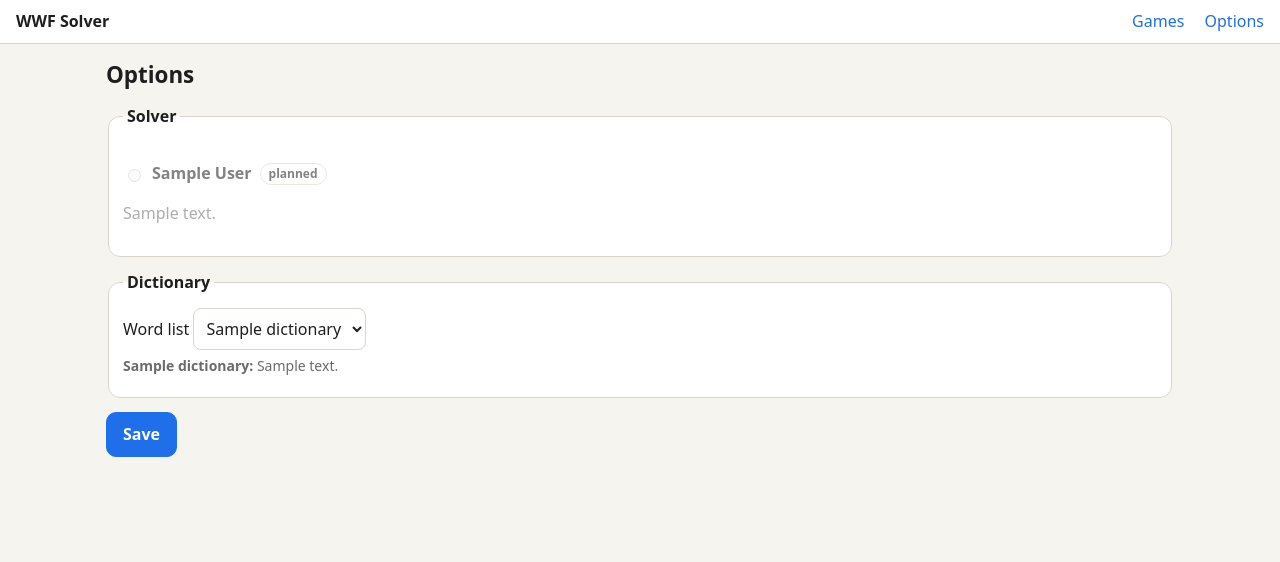
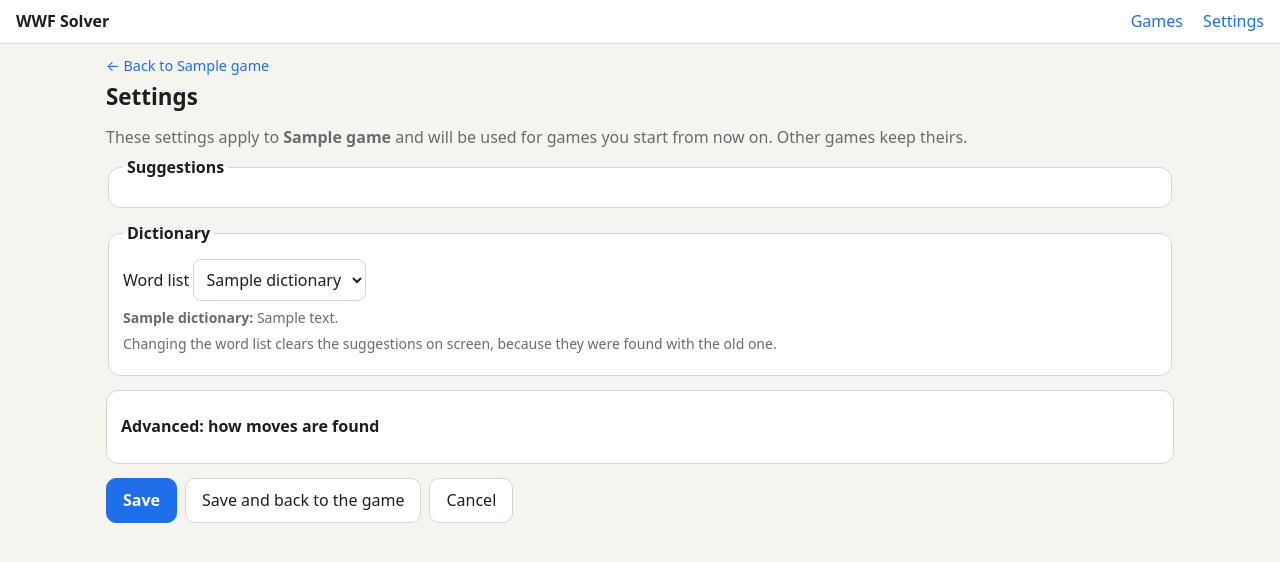
Before and after one commit to radmanesh/scrabble-bot, a Python web app: template src/wwf/web/templates/options.html in a window 1280 px wide. Shown: the top 562 px of the page. Run offline with Jinja, Linux system fonts and the light colour scheme; the template is opened without the code that fills it: most values are stand-ins (such as "Sample title", 1, 10 or a date in 2020).

Commit message:
Settings: everyday wording, clear scope, back to the game
- Maximum suggestions, Minimum score, Include blank tiles, Tie preference and
  Word list lead the page, with plain choice labels; stored option names and
  values are unchanged. Algorithm names, the demo engine and planned engines
  are under Advanced, with planned ones marked not available yet.
- Says what a save applies to (this game and games started from now on, or
  just new games) and links back to the game by name.
- Save and back to the game returns with a confirmation; Cancel is explicit.
- Changing the solver, its settings or the word list clears the suggestions
  that were found with the old ones.

Co-Authored-By: Claude Sonnet 5.5 <noreply@anthropic.com>

```diff
--- a/src/wwf/api/services.py
+++ b/src/wwf/api/services.py
@@ -158,7 +158,10 @@ class Services:
         return game
 
     def set_options(self, g: Game, solver_id: str, params: dict[str, Any], did: str | None) -> None:
+        before = (g.solver_id, g.params, g.dictionary_id)
         g.solver_id, g.params, g.dictionary_id = self.check_options(solver_id, params, did)
+        if (g.solver_id, g.params, g.dictionary_id) != before:
+            g.last_result = None  # suggestions were made with the old settings
 
     # --- recognition ------------------------------------------------------------------------
 
--- a/src/wwf/web/static/board.css
+++ b/src/wwf/web/static/board.css
@@ -362,3 +362,10 @@ a:focus-visible, button:focus-visible, summary:focus-visible, select:focus-visib
 .board-card.zoomed .guide-rows { display: none; }
 .board-card.zoomed .board { margin-left: 1.7em; font-size: 1.1rem; }
 @media (forced-colors: active) { .cell.proposed, .cell.pending, .cell.review, .cell.start-marker { outline-color: Highlight; } }
+
+/* settings */
+.scope { margin-top: 0; }
+.advanced > summary { cursor: pointer; font-weight: 600; min-height: 44px; display: flex; align-items: center; }
+fieldset.plain { border: 0; padding: 0; margin: 8px 0 0; min-width: 0; }
+.everyday { display: grid; gap: 14px; }
+.advanced .solver:not(:has(input[type=radio]:checked)) .params { display: none; }
--- a/src/wwf/web/templates/base.html
+++ b/src/wwf/web/templates/base.html
@@ -14,7 +14,7 @@
     <a class="brand" href="/">WWF Solver</a>
     <nav>
       <a href="/">Games</a>
-      <a href="/options{% if game %}?game={{ game.id }}{% endif %}">Options</a>
+      <a href="/options{% if game %}?game={{ game.id }}{% endif %}">Settings</a>
     </nav>
   </header>
   <main id="main" tabindex="-1">
--- a/src/wwf/web/templates/options.html
+++ b/src/wwf/web/templates/options.html
@@ -1,56 +1,57 @@
 {% extends "base.html" %}
-{% block title %}Options · WWF Solver{% endblock %}
+{% block title %}Settings · WWF Solver{% endblock %}
 {% block body_class %}page-options{% endblock %}
 {% block content %}
-<h1>Options</h1>
-{% if saved %}<p class="notice ok">Saved{% if game %} for this game{% endif %}.
+<p class="back-link">
+  {% if game %}<a href="/game/{{ game.id }}">← Back to {{ game.name }}</a>
+  {% else %}<a href="/">← Back to games</a>{% endif %}
+</p>
+<h1>Settings</h1>
+<p class="hint scope">
+  {% if game %}These settings apply to <b>{{ game.name }}</b> and will be used for games you start
+    from now on. Other games keep theirs.
+  {% else %}These settings are used for games you start from now on. A game you have already
+    started keeps its own; change it from inside that game.{% endif %}
+</p>
+{% if saved %}<p class="notice ok" role="status">Settings saved{% if game %} for {{ game.name }}{% endif %}.
   {% if game %}<a href="/game/{{ game.id }}">Back to the game</a>{% endif %}</p>{% endif %}
+
+{% macro param_field(sid, p, value) %}
+  {% set field = "p." ~ sid ~ "." ~ p.name %}
+  {% set label = param_labels.get(p.name, p.label) %}
+  {% set help = param_help.get(p.name, p.help) %}
+  <div class="param">
+    {% if p.type == "bool" %}
+      <input type="hidden" name="{{ field }}" value="false">
+      <label><input type="checkbox" name="{{ field }}" value="true" {% if value | truthy %}checked{% endif %}>
+        {{ label }}</label>
+    {% else %}
+      <label for="{{ field }}">{{ label }}</label>
+      {% if p.type == "choice" %}
+      <select id="{{ field }}" name="{{ field }}">
+        {% for ch in p.choices %}<option value="{{ ch }}" {% if ch == value %}selected{% endif %}>{{ choice_labels.get(ch, ch) }}</option>{% endfor %}
+      </select>
+      {% else %}
+      <input id="{{ field }}" name="{{ field }}" type="number" value="{{ value }}" inputmode="numeric"
+             step="{{ '1' if p.type == 'int' else 'any' }}"
+             {% if p.min is not none %}min="{{ p.min | int if p.type == 'int' else p.min }}"{% endif %}
+             {% if p.max is not none %}max="{{ p.max | int if p.type == 'int' else p.max }}"{% endif %}>
+      {% endif %}
+    {% endif %}
+    {% if help %}<p class="hint small">{{ help }}</p>{% endif %}
+  </div>
+{% endmacro %}
 
 <form id="options-form" action="/options" method="post">
   <input type="hidden" name="game_id" value="{{ game.id if game else '' }}">
 
   <fieldset class="card">
-    <legend>Solver</legend>
-    {% for s in solvers %}
-    <div class="solver{% if not s.enabled %} planned{% endif %}">
-      <label class="solver-choice">
-        <input type="radio" name="solver_id" value="{{ s.id }}"
-               {% if s.id == chosen %}checked{% endif %}{% if not s.enabled %} disabled{% endif %}>
-        <span class="solver-name">{{ s.display_name }}</span>
-        {% if not s.enabled %}<span class="badge">planned</span>{% endif %}
-      </label>
-      {% if s.description %}<p class="hint">{{ s.description }}</p>{% endif %}
-
-      {% if s.enabled and s.params %}
-      <div class="params">
-        {% for p in s.params %}
-        {% set field = "p." ~ s.id ~ "." ~ p.name %}
-        {% set value = values[s.id][p.name] %}
-        <div class="param">
-          {% if p.type == "bool" %}
-            <input type="hidden" name="{{ field }}" value="false">
-            <label><input type="checkbox" name="{{ field }}" value="true" {% if value | truthy %}checked{% endif %}>
-              {{ p.label }}</label>
-          {% else %}
-            <label for="{{ field }}">{{ p.label }}</label>
-            {% if p.type == "choice" %}
-            <select id="{{ field }}" name="{{ field }}">
-              {% for ch in p.choices %}<option value="{{ ch }}" {% if ch == value %}selected{% endif %}>{{ ch }}</option>{% endfor %}
-            </select>
-            {% else %}
-            <input id="{{ field }}" name="{{ field }}" type="number" value="{{ value }}"
-                   step="{{ '1' if p.type == 'int' else 'any' }}"
-                   {% if p.min is not none %}min="{{ p.min | int if p.type == 'int' else p.min }}"{% endif %}
-                   {% if p.max is not none %}max="{{ p.max | int if p.type == 'int' else p.max }}"{% endif %}>
-            {% endif %}
-          {% endif %}
-          {% if p.help %}<p class="hint small">{{ p.help }}</p>{% endif %}
-        </div>
-        {% endfor %}
-      </div>
-      {% endif %}
+    <legend>Suggestions</legend>
+    {% for s in solvers %}{% if s.id == chosen and s.enabled %}
+    <div class="params everyday">
+      {% for p in s.params %}{{ param_field(s.id, p, values[s.id][p.name]) }}{% endfor %}
     </div>
-    {% endfor %}
+    {% endif %}{% endfor %}
   </fieldset>
 
   <fieldset class="card">
@@ -62,8 +63,38 @@
       {% endfor %}
     </select>
     {% for d in dictionaries %}{% if d.description %}<p class="hint small"><b>{{ d.label }}:</b> {{ d.description }}</p>{% endif %}{% endfor %}
+    <p class="hint small">Changing the word list clears the suggestions on screen, because they
+      were found with the old one.</p>
   </fieldset>
 
-  <div class="actions"><button type="submit" class="primary">Save</button></div>
+  <details class="card advanced">
+    <summary>Advanced: how moves are found</summary>
+    <fieldset class="plain">
+      <legend class="sr-only">Move-finding method</legend>
+      {% for s in solvers %}
+      <div class="solver{% if not s.enabled %} planned{% endif %}">
+        <label class="solver-choice">
+          <input type="radio" name="solver_id" value="{{ s.id }}"
+                 {% if s.id == chosen %}checked{% endif %}{% if not s.enabled %} disabled{% endif %}>
+          <span class="solver-name">{{ s.display_name }}</span>
+          {% if not s.enabled %}<span class="badge">not available yet</span>{% endif %}
+        </label>
+        {% if s.description %}<p class="hint">{{ s.description }}</p>{% endif %}
+        {% if s.enabled and s.params and s.id != chosen %}
+        <div class="params">
+          {% for p in s.params %}{{ param_field(s.id, p, values[s.id][p.name]) }}{% endfor %}
+        </div>
+        {% endif %}
+      </div>
+      {% endfor %}
+    </fieldset>
+  </details>
+
+  <div class="actions">
+    <button type="submit" class="primary">Save</button>
+    {% if game %}<button type="submit" name="then" value="game">Save and back to the game</button>
+    <a class="button" href="/game/{{ game.id }}">Cancel</a>
+    {% else %}<a class="button" href="/">Cancel</a>{% endif %}
+  </div>
 </form>
 {% endblock %}
```
Also changed, not shown: src/wwf/api/routes_web.py (+29 -2 lines), tests/api/test_web.py (+60 -0 lines).
